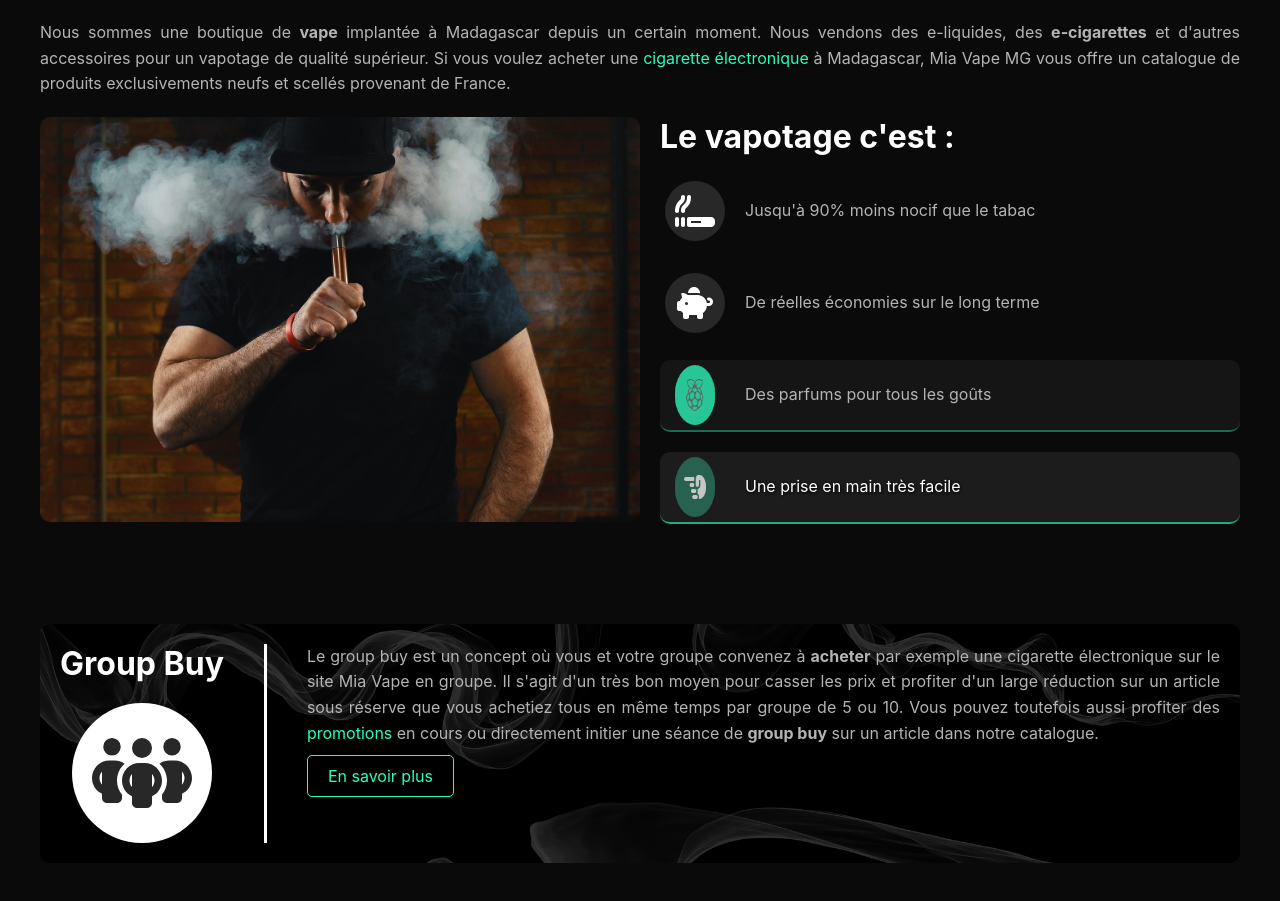
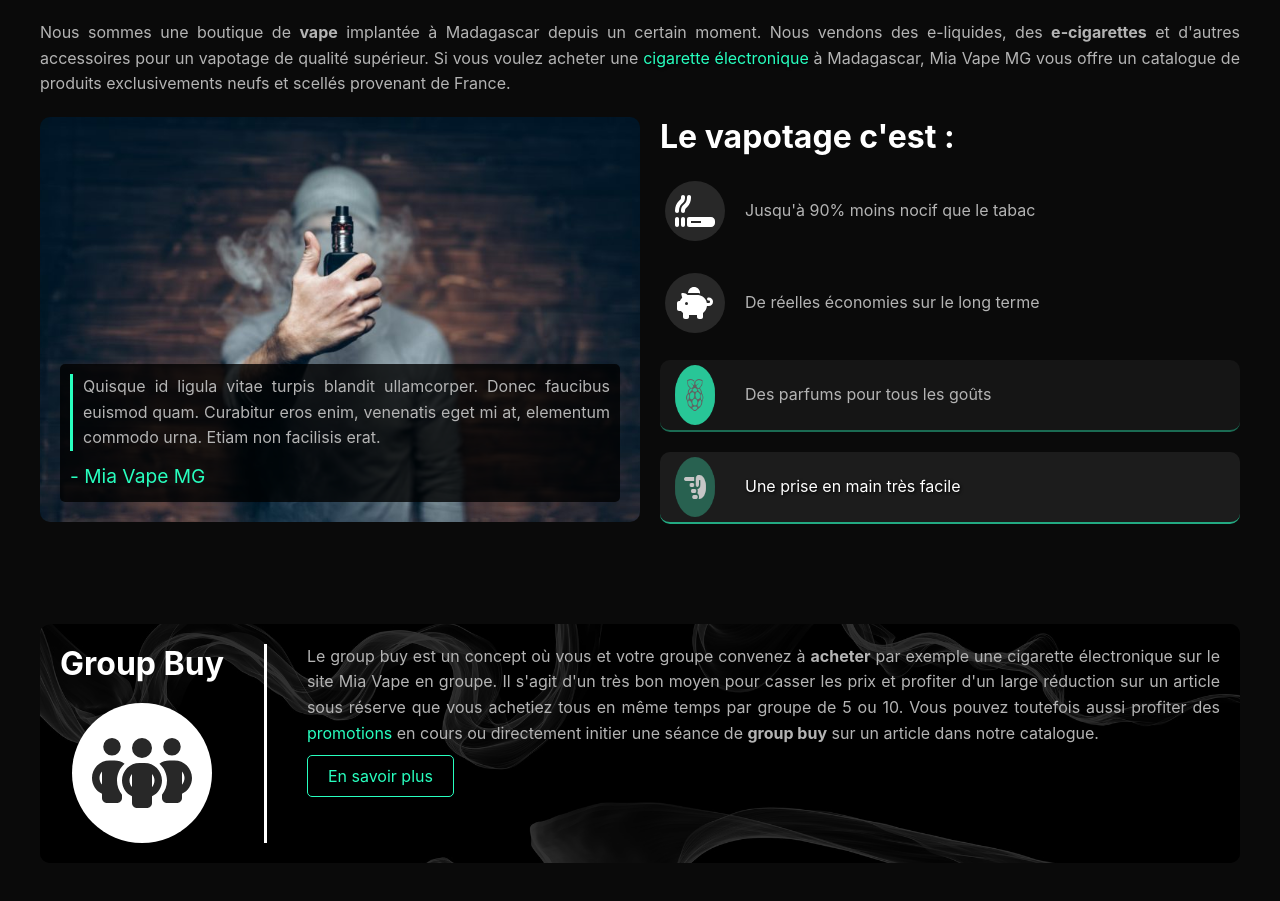
Before and after one commit to Manjaka13/mia-vape, a Next.js app: page / in a window 1280 px wide. Shown: the part 949-1850 px from the top of the page. Built offline with nearby package versions, Linux system fonts and the light colour scheme.

Commit message:
add quote

```diff
--- a/components/VapeAdvantages.jsx
+++ b/components/VapeAdvantages.jsx
@@ -33,16 +33,26 @@ const VapeAdvantages = () => {
 
 	return (
 		<div className="vape-advantages">
+			<div className="cont">
 				<div className="vape-advantages__rep">
 					<figure className="vape-advantages__image">
 						<Image
 							className="image"
-						src="/images/homme-fumant-cigarette-electronique.jpeg"
+							src="/images/vapoto.jpg"
 							layout="fill"
 							alt="Représentation avantages de la vape"
 							objectFit="cover"
 						/>
 					</figure>
+				</div>
+				<div className="vape-advantages__quote">
+					<p className="section__text quote">
+						Quisque id ligula vitae turpis blandit ullamcorper. Donec faucibus euismod
+						quam. Curabitur eros enim, venenatis eget mi at, elementum commodo urna.
+						Etiam non facilisis erat.
+					</p>
+					<p className="section__text signature">- Mia Vape MG</p>
+				</div>
 			</div>
 			<ul className="vape-advantages__list">
 				<li className="vape-advantages__title">
--- a/styles/vape-advantages.scss
+++ b/styles/vape-advantages.scss
@@ -6,15 +6,58 @@
 		display: block;
 	}
 
-	&__rep {
+	.cont {
 		width: 50%;
 		height: 405px;
-		border-radius: 10px;
-		overflow: hidden;
+		position: relative;
 		@media only screen and (max-width: 1000px) {
 			width: 100%;
 			margin-bottom: 20px;
 		}
+	}
+
+	&__quote {
+		position: absolute;
+		bottom: 20px;
+		left: 20px;
+		background: rgba(0, 0, 0, 0.8);
+		pointer-events: none;
+		margin-right: 20px;
+		padding: 10px;
+		border-radius: 5px;
+		@media only screen and (max-width: 450px) {
+			padding: 5px;
+			margin-right: 10px;
+			bottom: 10px;
+			left: 10px;
+		}
+		.quote {
+			border-left: 3px $color-theme solid;
+			padding-left: 10px;
+			@media only screen and (max-width: 450px) {
+				font-size: 0.9em;
+			}
+			@media only screen and (max-width: 350px) {
+				border-left: none;
+				padding-left: 0;
+			}
+		}
+	}
+
+	.signature {
+		color: $color-theme;
+		font-size: 1.2em;
+		margin-top: 10px;
+		@media only screen and (max-width: 450px) {
+			font-size: 1em;
+		}
+	}
+
+	&__rep {
+		width: 100%;
+		height: 100%;
+		border-radius: 10px;
+		overflow: hidden;
 	}
 
 	&__image {
@@ -22,11 +65,11 @@
 		height: 100%;
 		margin: 0;
 		position: relative;
-		transition: all 1s ease-in-out;
+		transition: all 0.8s ease-out;
 		left: 0;
 		&:hover {
-			width: 120%;
-			left: -10%;
+			width: 130%;
+			left: -15%;
 		}
 	}
 
```
Also changed, not shown: public/images/girl.jpg (added), public/images/vapoto.jpg (added). Lines whose indentation alone changed are shown as unchanged.
